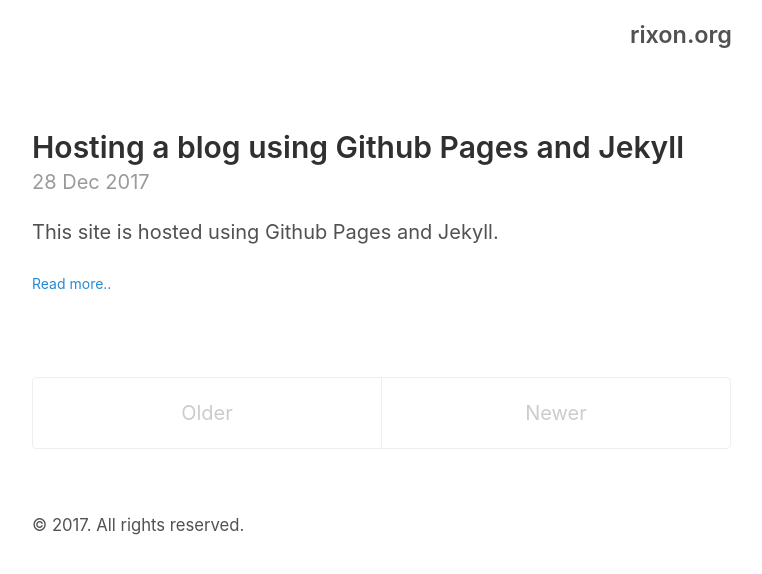
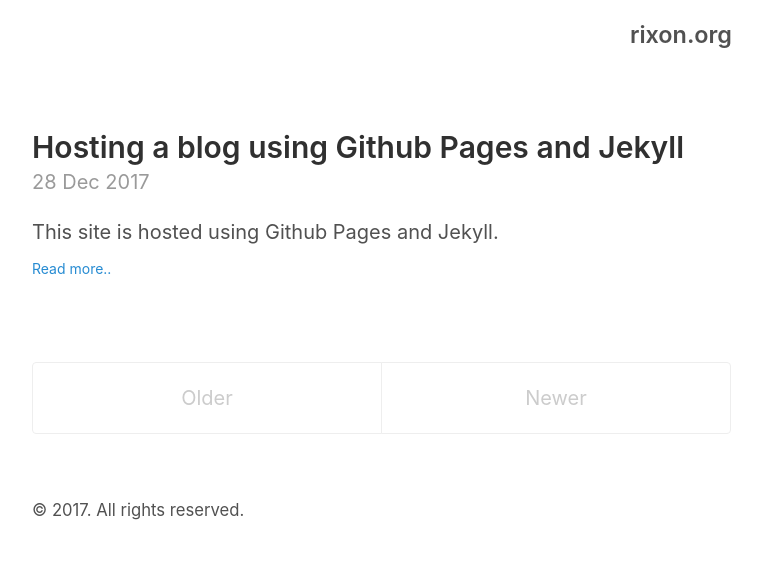
Before and after one commit to jeremyrixon/jeremyrixon, a Jekyll site: the page built from index.html, in a window 1280 px wide. Shown: the top 574 px of the page, without its empty margins (258-1020 px from the left). Built offline with Jekyll 4.4.1, drawn with Linux system fonts in a browser that asks for light colours; the list of posts is cut into pages by our own code.

Commit message:
setting up

```diff
--- a/_sass/_posts.scss
+++ b/_sass/_posts.scss
@@ -9,6 +9,10 @@
 
   li + li {
     margin-top: .25rem;
+  }
+
+  p {
+    margin-bottom: 0.25rem
   }
 }
 
```
